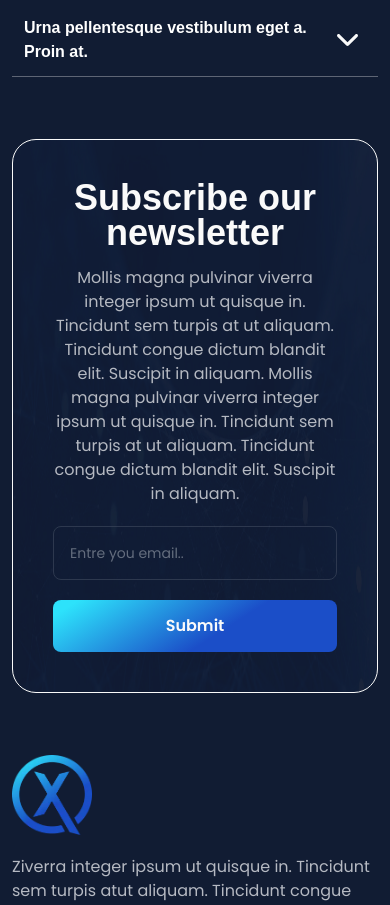
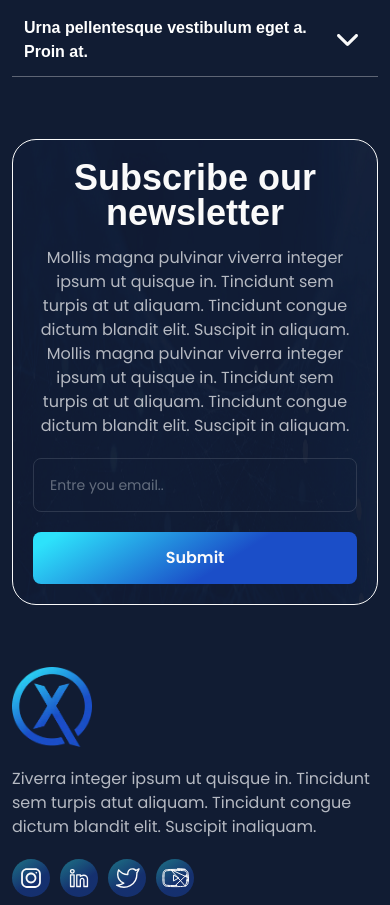
Before and after one commit to rinklepoonia/quanticx, a React (Create React App) app: page / in a window 390 px wide. Shown: the part 9600-10505 px from the top of the page. Built offline with nearby package versions, Linux system fonts and the light colour scheme; a web font is replaced by a local one.

Commit message:
remove-all console-error

```diff
--- a/src/components/NewsLetter.jsx
+++ b/src/components/NewsLetter.jsx
@@ -28,7 +28,7 @@ function NewsLetter() {
       <div className="container px-3">
         <div
           data-aos="zoom-in"
-          className="bg-[url('./assets/images/webp/newsletterBgImg.webp')] bg-full border border-darkWhite rounded-3xl lg:py-[73px] lg:px-28 p-10 relative"
+          className="bg-[url('./assets/images/webp/newsletterBgImg.webp')] bg-full border border-darkWhite rounded-3xl lg:py-[73px] lg:px-28 sm:p-10 p-5 relative"
         >
           <div className="flex flex-col justify-center items-center">
             <h2 className="font-khula font-bold lg:text-5xl text-4xl lg:leading-[57.6px] leading-[35px] text-darkWhite pb-4 text-center">
```
Also changed, not shown: public/manifest.json.
